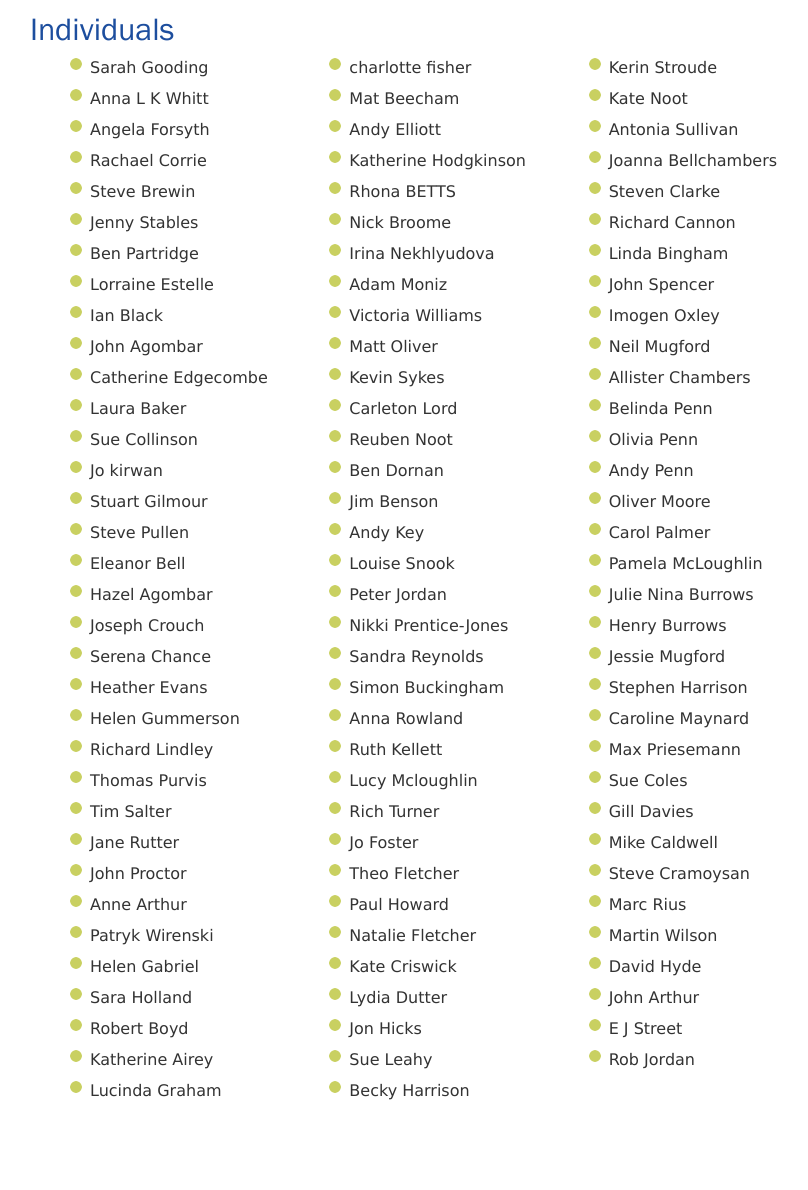
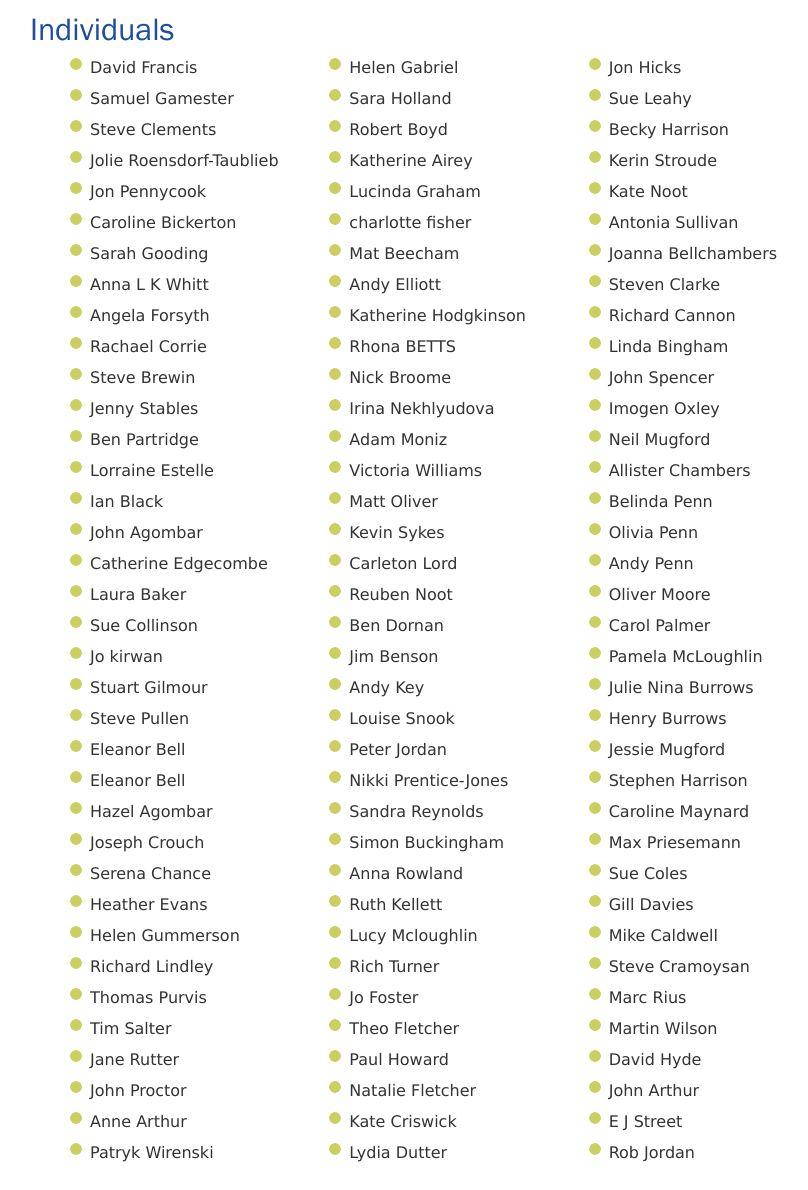
Before and after one commit to winchestercyclingcharter/winchestercyclingcharter.github.io, a Jekyll site: the page built from supporters.md, in a window 1280 px wide and 1400 px high, scrolled down 2920 px. Shown: the part 210-1400 px from the top of the window, without its empty margins (211-1019 px from the left). Built offline with Jekyll 4.4.1, drawn with Linux system fonts in a browser that asks for light colours; nearby versions of some CDN libraries; before the commit the page ends 4258 px from its top, so only the background shows below that.

Commit message:
Update people.yml

```diff
--- a/_data/people.yml
+++ b/_data/people.yml
@@ -100,3 +100,10 @@ people:
 - { lastname: Collinson, firstname: Sue, dt: 20210220-125315-956211 }
 - { lastname: Whitt, firstname: Anna L K, dt: 20210221-090038-749931 }
 - { lastname: Gooding, firstname: Sarah, dt: 20210221-095813-290575 }
+- { lastname: Bickerton, firstname: Caroline, dt: 20210221-102738-273444 }
+- { lastname: Pennycook, firstname: Jon, dt: 20210221-103123-625572 }
+- { lastname: Clements, firstname: Steve, dt: 20210221-111741-836845 }
+- { lastname: Gamester, firstname: Samuel, dt: 20210221-112245-091976 }
+- { lastname: Roensdorf-Taublieb, firstname: Jolie, dt: 20210221-104850-994858 }
+- { lastname: Francis, firstname: David, dt: 20210221-120542-459141 }
+- { lastname: Bell, firstname: Eleanor, dt: 20210220-120121-923219 }
```
